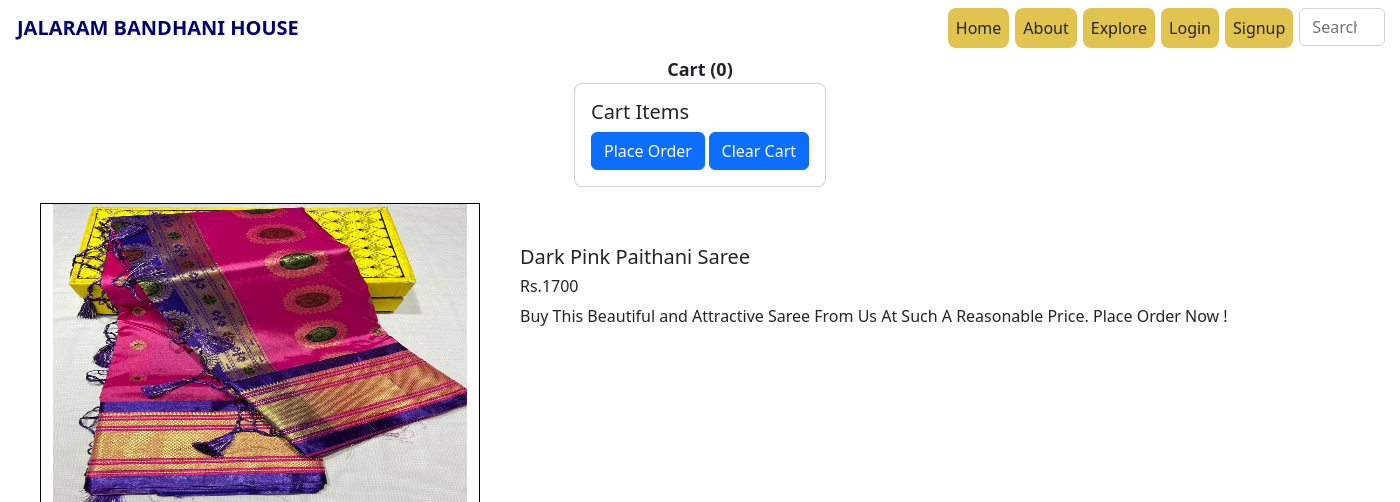
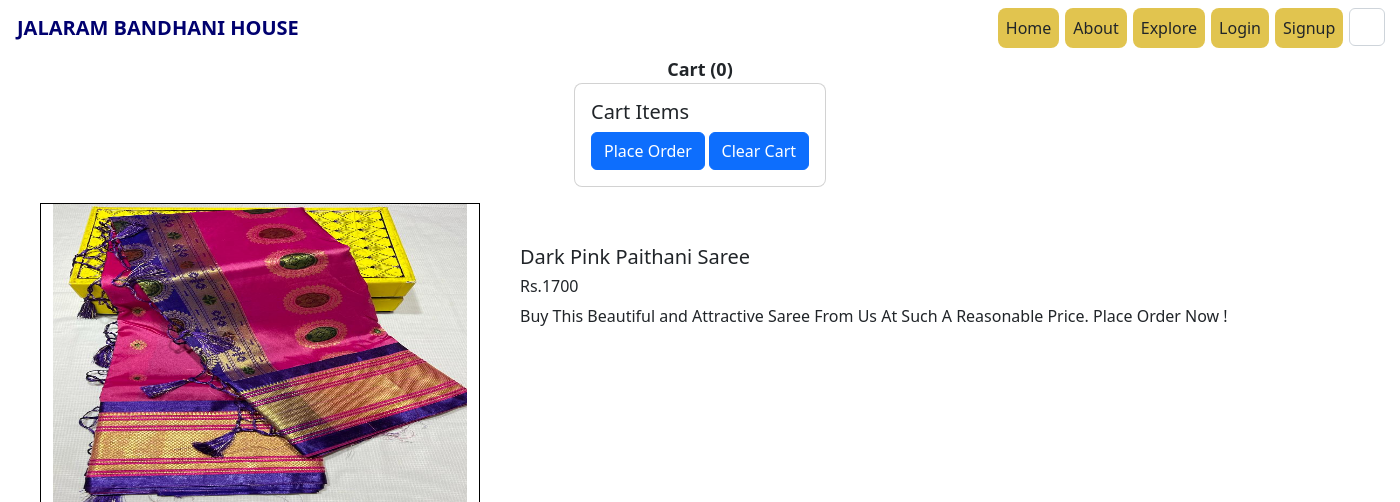
Before and after one commit to prachikakkad/Jalaram-Bandhani-House, a Django app: a page that uses shop/Templates/Basic_Shop.html in a window 1400 px wide; the page is wider, and only the part inside the window is pictured. Shown: the top 502 px of that part. Run offline with Django 4.2, Linux system fonts and the light colour scheme; data comes from the database, SQL or seed files in the repository; data that the repository does not hold is empty; some libraries are stand-ins or nearby versions.

Commit message:
Update Basic.css

```diff
--- a/shop/static/Basic.css
+++ b/shop/static/Basic.css
@@ -11,7 +11,7 @@
 }
 
 .nav-div-shop-unauth {
-    margin-left: 630px;
+    margin-left: 680px;
 }
 
 .title {
```
